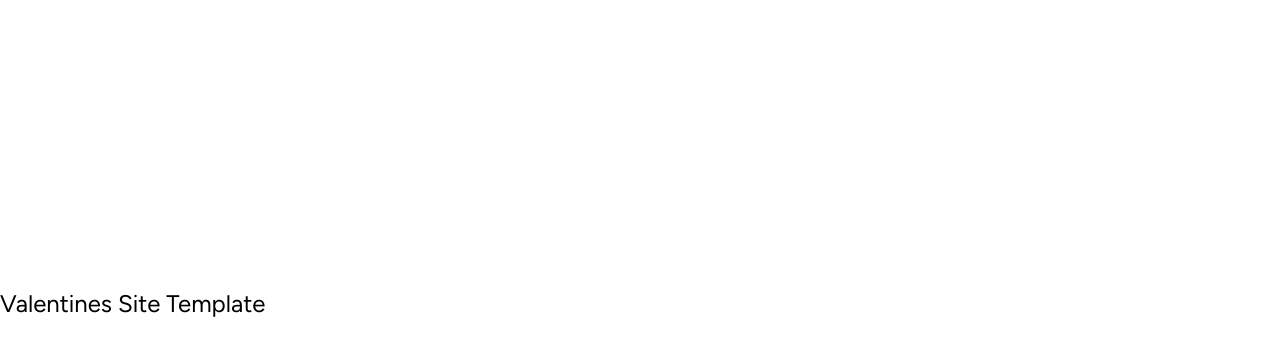
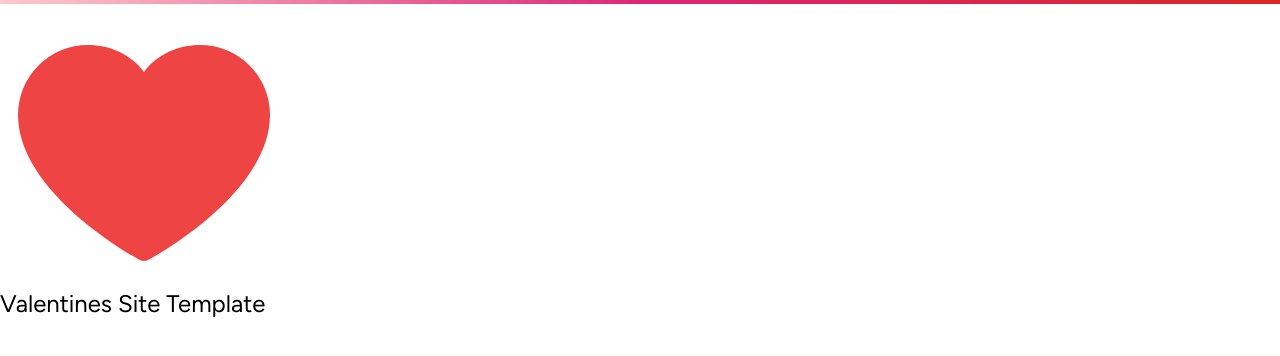
Before and after one commit to alexandros-lekkas/valentine-site-template, a Next.js app: page / in a window 1280 px wide. Shown: the top 356 px of the page. Built offline with nearby package versions, Linux system fonts and the light colour scheme.

Commit message:
Added scroll progress, wow magic UI is cool - now scaffolding what I want the site to look like on paper

```diff
--- a/src/app/page.tsx
+++ b/src/app/page.tsx
@@ -1,10 +1,13 @@
-"use client";
+import * as React from "react";
 
-import { Heart } from "@phosphor-icons/react";
+import { Heart } from "@phosphor-icons/react/dist/ssr";
+
+import { ScrollProgress } from "@/components/ui/scroll-progress";
 
 export default function Home() {
   return (
     <>
+      <ScrollProgress className="from-red-200 via-pink-600 to-red-600"/>
       <div className="container mx-auto">
         <Heart className="w-72 h-72 text-red-500 hover:animate-ping" weight="fill" />
         <h1 className="text-2xl fo">Valentines Site Template</h1>
--- /dev/null
+++ b/src/components/page/hero.tsx
@@ -0,0 +1,5 @@
+import * as React from "react";
+
+export function Hero() {
+
+}
--- /dev/null
+++ b/src/components/ui/scroll-progress.tsx
@@ -0,0 +1,36 @@
+"use client";
+
+import { cn } from "@/lib/utils";
+import { motion, MotionProps, useScroll, useSpring } from "motion/react";
+import React from "react";
+interface ScrollProgressProps
+  extends Omit<React.HTMLAttributes<HTMLElement>, keyof MotionProps> {}
+
+export const ScrollProgress = React.forwardRef<
+  HTMLDivElement,
+  ScrollProgressProps
+>(({ className, ...props }, ref) => {
+  const { scrollYProgress } = useScroll();
+
+  const scaleX = useSpring(scrollYProgress, {
+    stiffness: 200,
+    damping: 50,
+    restDelta: 0.001,
+  });
+
+  return (
+    <motion.div
+      ref={ref}
+      className={cn(
+        "fixed inset-x-0 top-0 z-[1000] h-1 origin-left bg-gradient-to-r from-[#A97CF8] via-[#F38CB8] to-[#FDCC92]",
+        className,
+      )}
+      style={{
+        scaleX,
+      }}
+      {...props}
+    />
+  );
+});
+
+ScrollProgress.displayName = "ScrollProgress";
```
